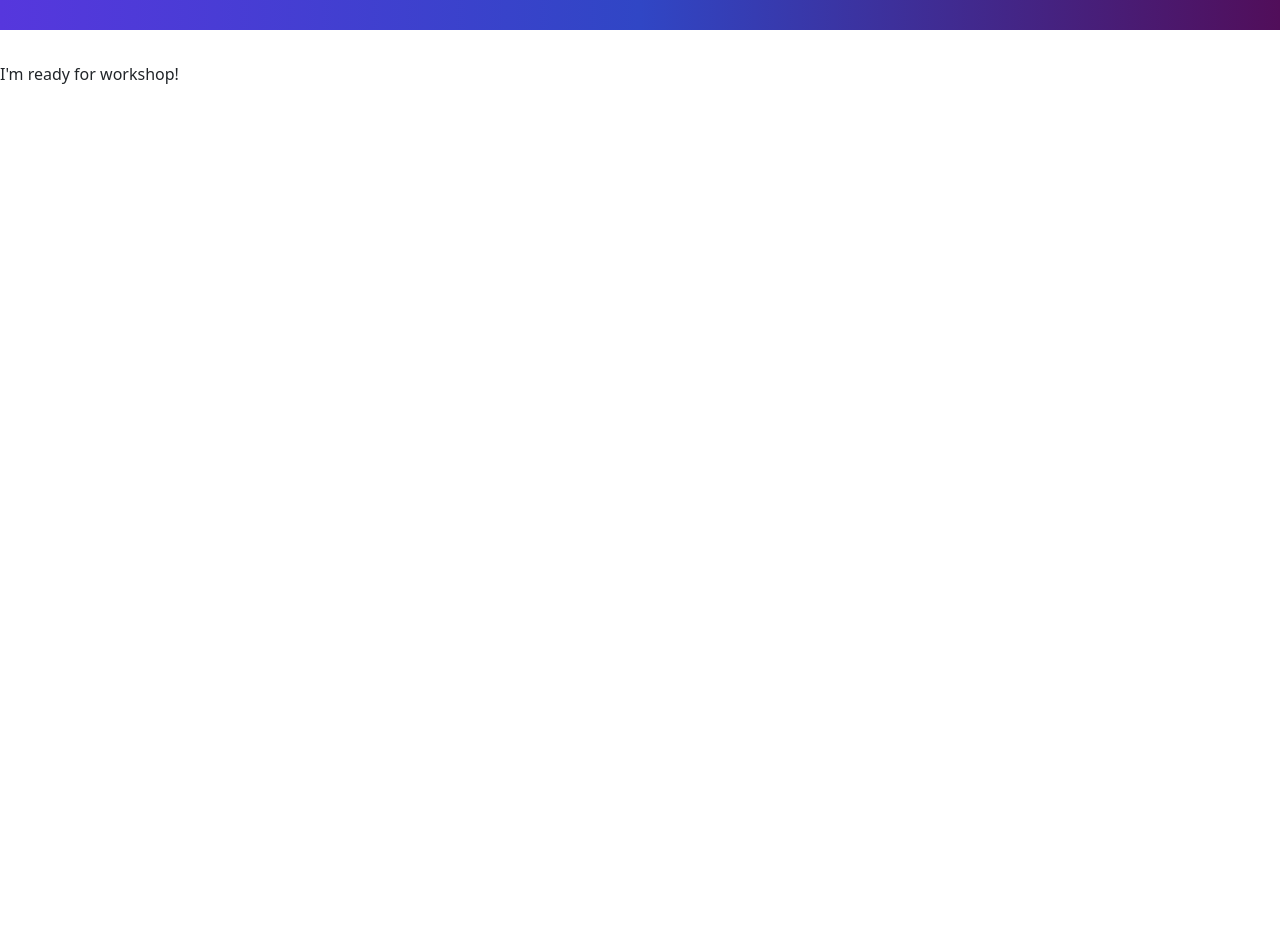
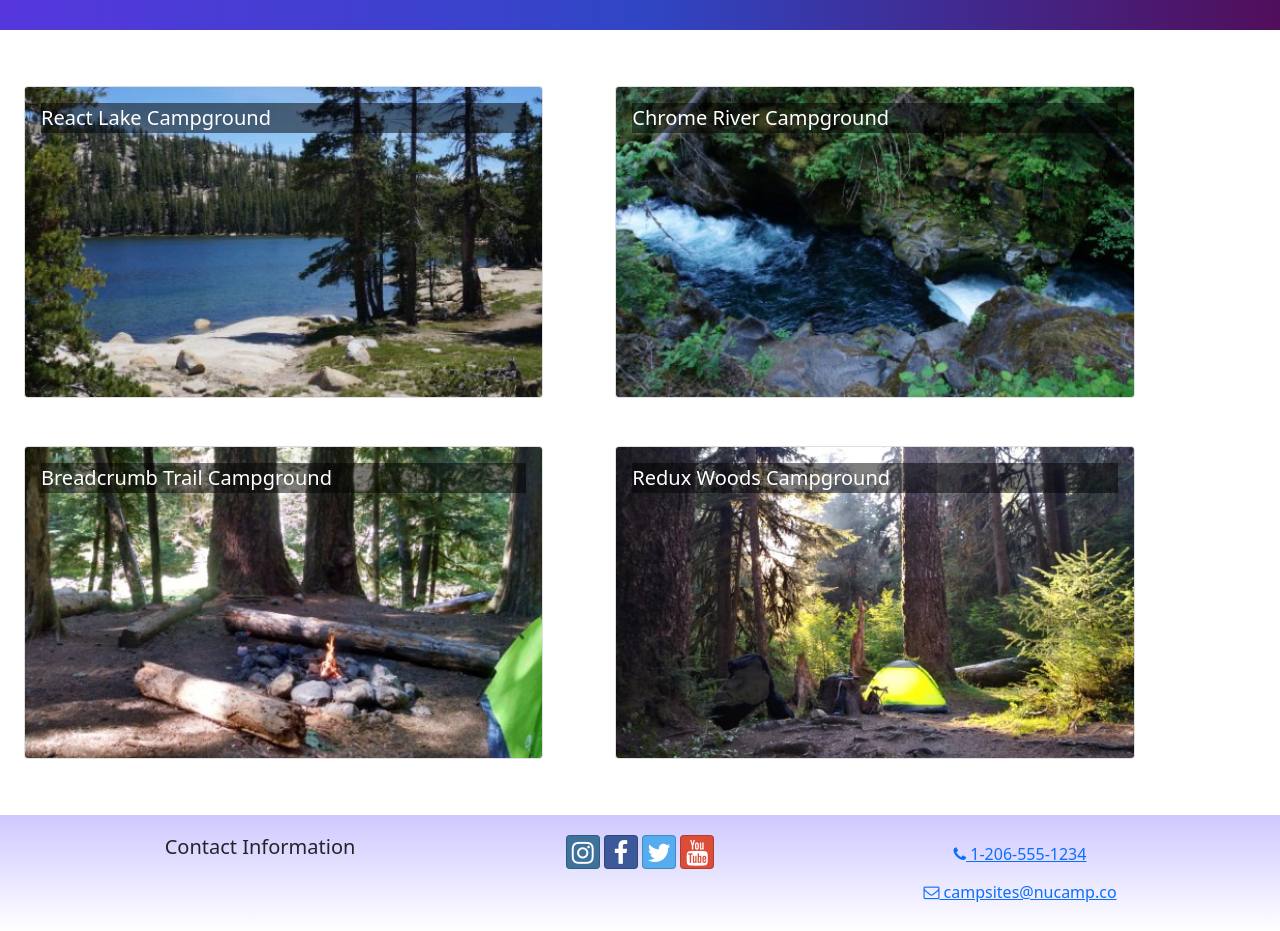
Before and after one commit to mouhamednd7/react-campsite, a React (Create React App) app: page / in a window 1280 px wide. Shown: the part 98-1029 px from the top of the page. Before the commit the page ends 800 px from the top, so only its background shows below. Built offline with nearby package versions, Linux system fonts and the light colour scheme.

Commit message:
adding a header and a footer

```diff
--- a/src/App.js
+++ b/src/App.js
@@ -1,19 +1,15 @@
 import React from "react";
 import "./App.css";
-import { Container, Navbar, NavbarBrand } from "reactstrap";
-import NucampLogo from "./app/assets/img/logo.png";
+import Header from "./components/Header";
+import CampsitesList from "./features/campsites/CampsitesList";
+import Footer from "./components/Footer";
 
 function App() {
   return (
-    <div className="App">
-      <Navbar dark color="primary" sticky="top" expand="md">
-        <Container>
-          <NavbarBrand href="/">
-            <img src={NucampLogo} alt="nucamp logo" />
-          </NavbarBrand>
-        </Container>
-      </Navbar>
-      I'm ready for workshop!
+    <div>
+      <Header />
+      <CampsitesList />
+      <Footer />
     </div>
   );
 }
--- /dev/null
+++ b/src/components/Footer.js
@@ -0,0 +1,56 @@
+import { Container, Row, Col } from "reactstrap";
+
+const Footer = () => {
+  return (
+    <footer className="site-footer">
+      <Container>
+        <Row>
+          <Col md="4" className="text-center">
+            <h5>Contact Information</h5>
+          </Col>
+          <Col md="4" className="text-center text-md-left">
+            <a
+              className="btn btn-social-icon btn-instagram"
+              href="http://instagram.com/"
+            >
+              <i className="fa fa-instagram" />
+            </a>{" "}
+            <a
+              className="btn btn-social-icon btn-facebook"
+              href="http://www.facebook.com/"
+            >
+              <i className="fa fa-facebook" />
+            </a>{" "}
+            <a
+              className="btn btn-social-icon btn-twitter"
+              href="http://twitter.com/"
+            >
+              <i className="fa fa-twitter" />
+            </a>{" "}
+            <a
+              className="btn btn-social-icon btn-google"
+              href="http://youtube.com/"
+            >
+              <i className="fa fa-youtube" />
+            </a>
+          </Col>
+          <Col md="4" className="text-center">
+            <a role="button" className="btn btn-link" href="tel:+12065551234">
+              <i className="fa fa-phone" /> 1-206-555-1234
+            </a>
+            <br />
+            <a
+              role="button"
+              className="btn btn-link"
+              href="mailto::notreal@notreal.co"
+            >
+              <i className="fa fa-envelope-o" /> campsites@nucamp.co
+            </a>
+          </Col>
+        </Row>
+      </Container>
+    </footer>
+  );
+};
+
+export default Footer;
--- /dev/null
+++ b/src/components/Header.js
@@ -0,0 +1,16 @@
+import { Navbar, NavbarBrand } from "reactstrap";
+import NucampLogo from "../app/assets/img/logo.png";
+
+const Header = () => {
+  return (
+    <Navbar dark color="primary" sticky="top" expand="md">
+      <div className="container">
+        <NavbarBrand href="/">
+          <img src={NucampLogo} alt="nucamp logo" />
+        </NavbarBrand>
+      </div>
+    </Navbar>
+  );
+};
+
+export default Header;
--- /dev/null
+++ b/src/features/campsites/CampsiteCard.js
@@ -0,0 +1,18 @@
+import { Card, CardImg, CardImgOverlay, CardTitle } from "reactstrap";
+
+const CampsiteCard = (props) => {
+  return (
+    <Card>
+      <CardImg
+        width="100%"
+        src={props.campsite.image}
+        alt={props.campsite.name}
+      />
+      <CardImgOverlay>
+        <CardTitle>{props.campsite.name}</CardTitle>
+      </CardImgOverlay>
+    </Card>
+  );
+};
+
+export default CampsiteCard;
--- /dev/null
+++ b/src/features/campsites/CampsitesList.js
@@ -0,0 +1,17 @@
+import { CAMPSITES } from "../../app/shared/CAMPSITES";
+import CampsiteCard from "./CampsiteCard";
+import { Col, Row } from "reactstrap";
+
+const CampsitesList = () => {
+  return (
+    <Row>
+      {CAMPSITES.map((campsite) => (
+        <Col key={campsite.id} md="5" className="m-4">
+          <CampsiteCard campsite={campsite} />
+        </Col>
+      ))}
+    </Row>
+  );
+};
+
+export default CampsitesList;
```
